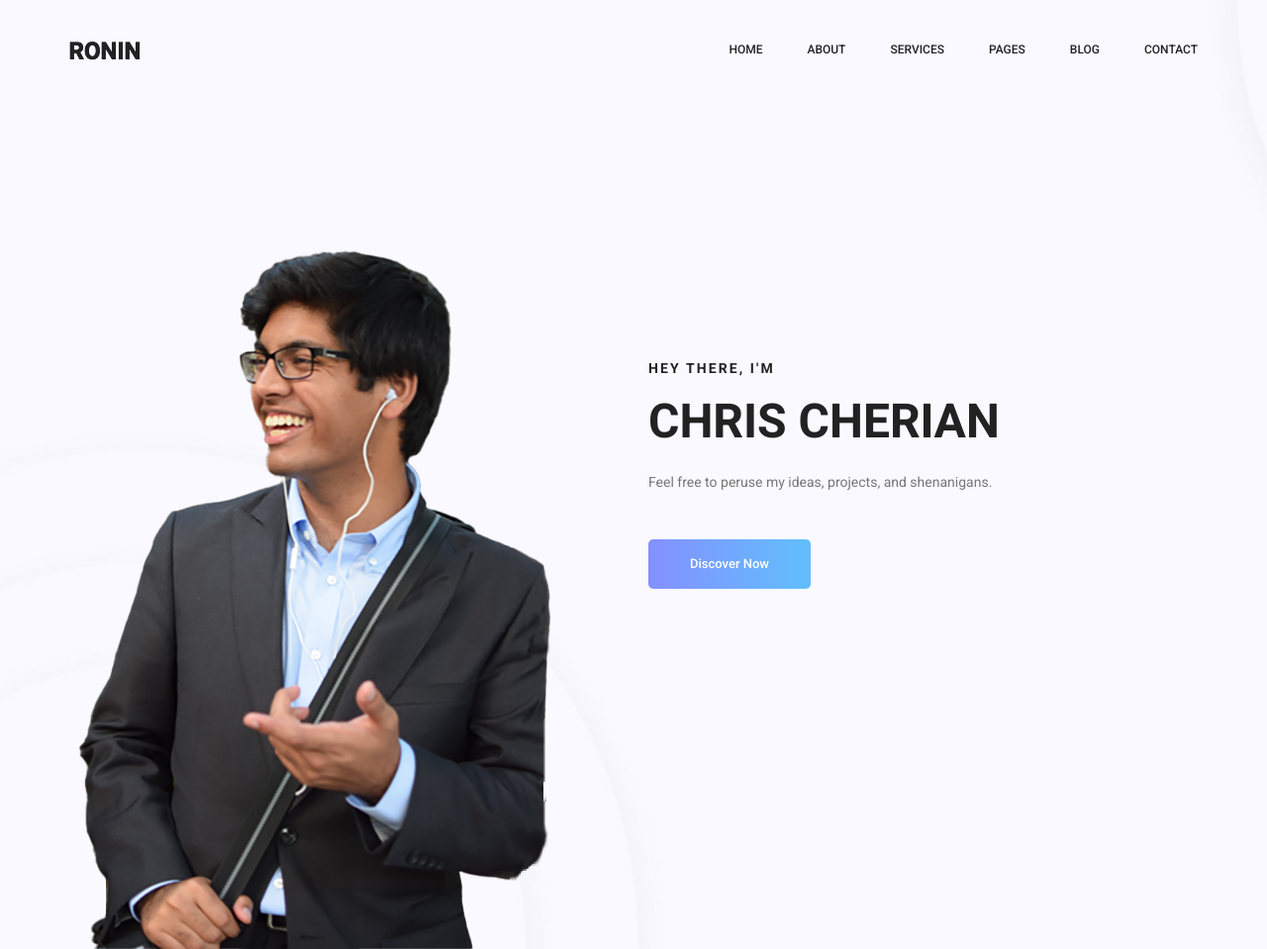
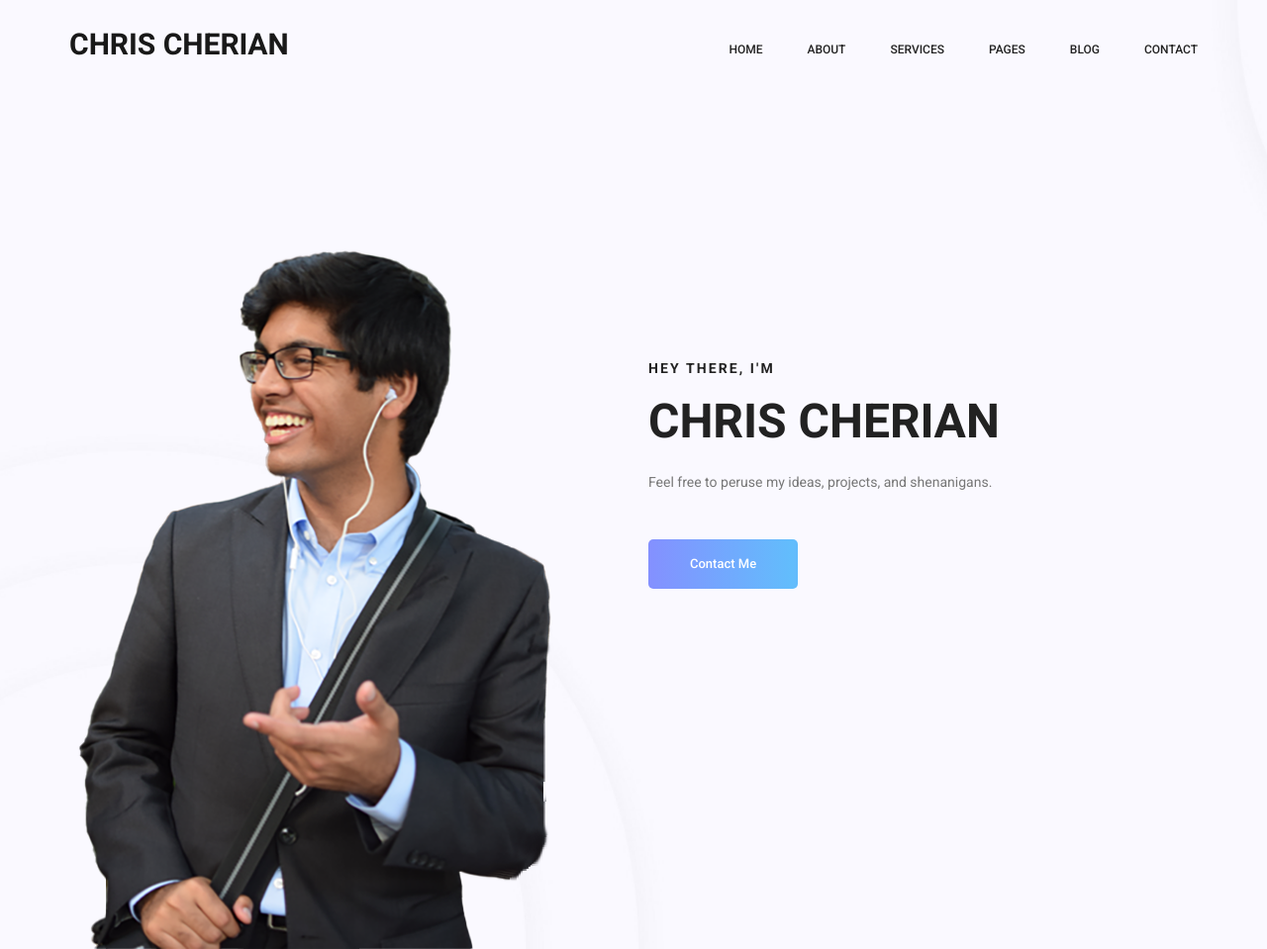
Before and after one commit to chrischerian/chrischerian.github.io, a plain HTML site: page index.html in a window 1280 px wide. Shown: the top 959 px of the page at 99% size. Drawn offline with Linux system fonts and the light colour scheme; some packages are replaced by stand-ins of ours.

Commit message:
Cosmetics
+ Changed nav from image to text box of my name
+ Changed "Discover" to "Contact Me"
- Still need to make the Contact Me button actually work

```diff
--- a/index.html
+++ b/index.html
@@ -27,7 +27,9 @@
             	<nav class="navbar navbar-expand-lg navbar-light">
 					<div class="container box_1620">
 						<!-- Brand and toggle get grouped for better mobile display -->
-						<a class="navbar-brand logo_h" href="index.html"><img src="img/logo.png" alt=""></a>
+						<a class="navbar-brand logo_h" href="index.html">
+						<h2 class="text-uppercase"><strong>Chris Cherian</strong></h2>
+                        </a>
 						<button class="navbar-toggler" type="button" data-toggle="collapse" data-target="#navbarSupportedContent" aria-controls="navbarSupportedContent" aria-expanded="false" aria-label="Toggle navigation">
 							<span class="icon-bar"></span>
 							<span class="icon-bar"></span>
@@ -41,7 +43,7 @@
 								<li class="nav-item"><a class="nav-link" href="services.html">Services</a>
 								<li class="nav-item submenu dropdown">
 									<a href="#" class="nav-link dropdown-toggle" data-toggle="dropdown" role="button" aria-haspopup="true" aria-expanded="false">Pages</a>
-									<ul class="dropdown-menu">
+								  <ul class="dropdown-menu">
 										<li class="nav-item"><a class="nav-link" href="portfolio.html">Portfolio</a></li>
 										<li class="nav-item"><a class="nav-link" href="portfolio-details.html">Project Details</a></li>
 										<li class="nav-item"><a class="nav-link" href="elements.html">Elements</a></li>
@@ -49,7 +51,7 @@
 								</li>
 								<li class="nav-item submenu dropdown">
 									<a href="#" class="nav-link dropdown-toggle" data-toggle="dropdown" role="button" aria-haspopup="true" aria-expanded="false">Blog</a>
-									<ul class="dropdown-menu">
+								  <ul class="dropdown-menu">
 										<li class="nav-item"><a class="nav-link" href="blog.html">Blog</a></li>
 										<li class="nav-item"><a class="nav-link" href="single-blog.html">Blog Details</a></li>
 									</ul>
@@ -57,7 +59,7 @@
 								<li class="nav-item"><a class="nav-link" href="contact.html">Contact</a></li>
 							</ul>
 						</div>
-					</div>
+				  </div>
             	</nav>
             </div>
         </header>
@@ -78,7 +80,7 @@
 								<h5>Hey there, I'm&nbsp; &nbsp;</h5>
 								<h2>Chris Cherian</h2>
 								<p>Feel free to peruse my ideas, projects, and shenanigans.&nbsp; &nbsp;&nbsp;</p>
-								<a class="banner_btn" href="#">Discover Now</a>
+								<a class="banner_btn" href="#">Contact Me</a>
 							</div>
 						</div>
 					</div>
```
